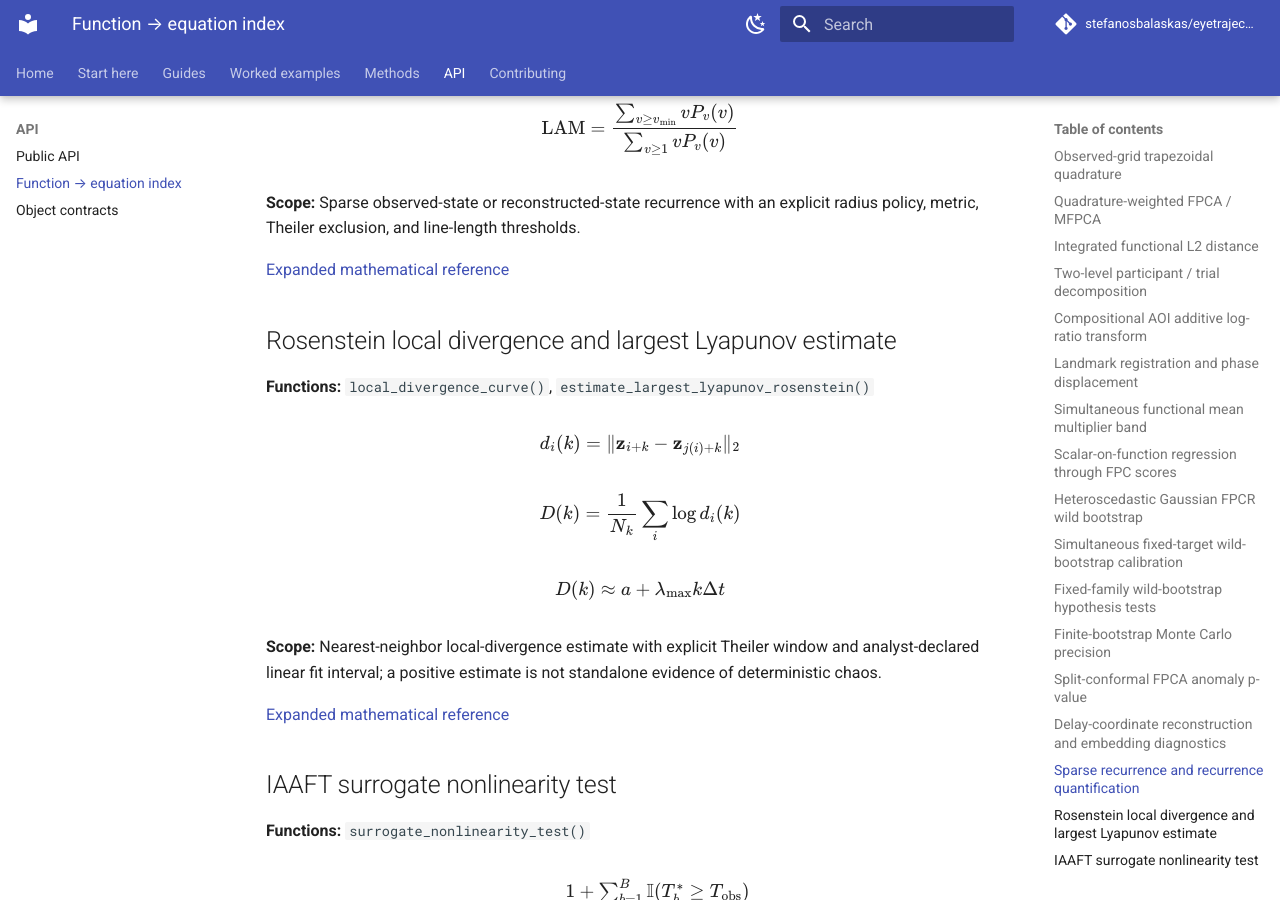
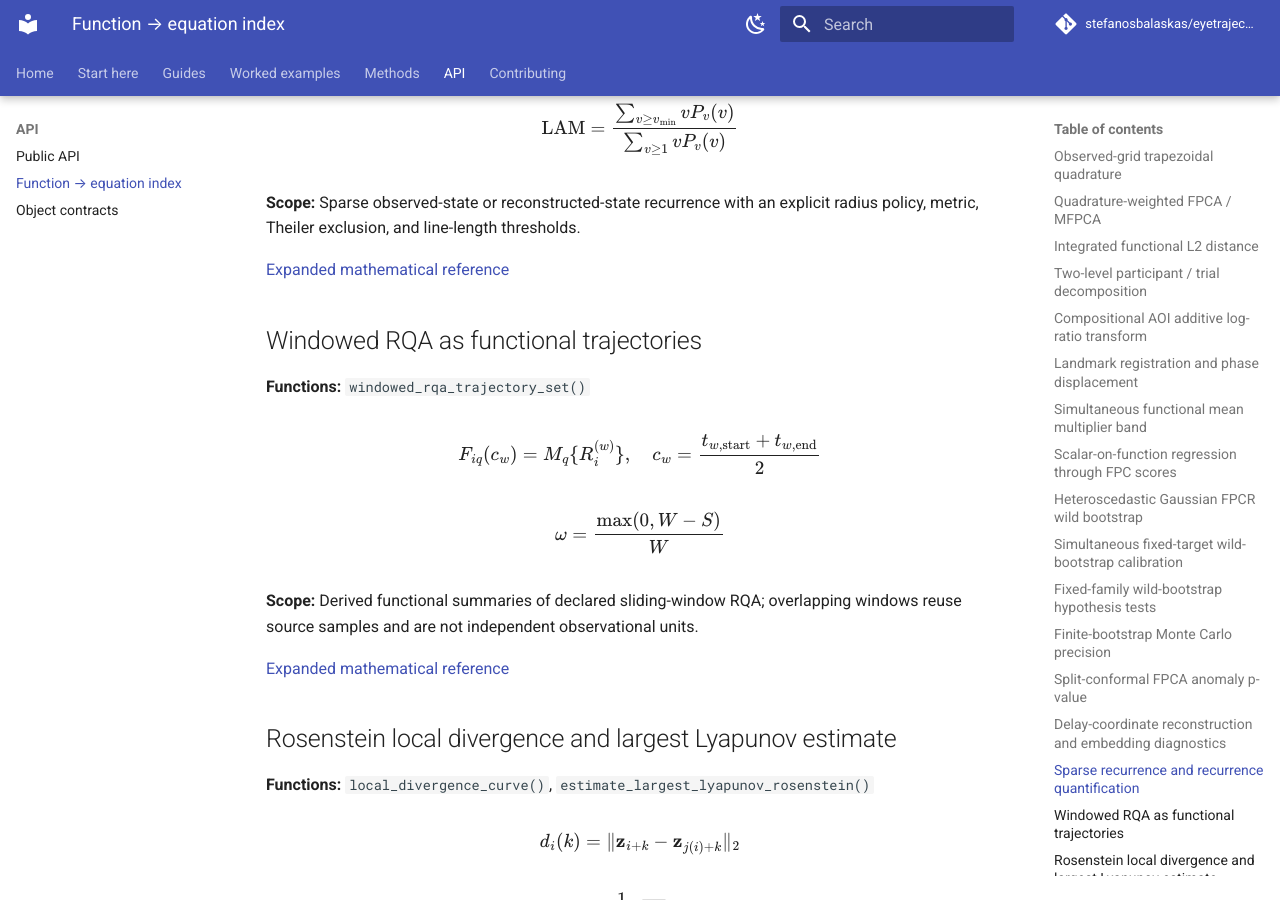
Before and after one commit to stefanosbalaskas/eyetrajectoriespy, an MkDocs documentation site: the page built from docs/reference/function-equation-index.md, in a window 1280 px wide and 900 px high, scrolled down 6296 px. Built offline with MkDocs 1.6.1 and Material for MkDocs 9.7.7, drawn with Linux system fonts in a browser that asks for light colours; comment, search, counter and statistics services are not loaded.

Commit message:
Regenerate 0.24 site equation index

```diff
--- a/docs/reference/function-equation-index.md
+++ b/docs/reference/function-equation-index.md
@@ -252,6 +252,22 @@ $$
 
 [Expanded mathematical reference](../methods/mathematical-reference.md#recurrence)
 
+## Windowed RQA as functional trajectories
+
+**Functions:** `windowed_rqa_trajectory_set()`
+
+$$
+F_{iq}(c_w)=M_q\{R_i^{(w)}\},\quad c_w=\frac{t_{w,\mathrm{start}}+t_{w,\mathrm{end}}}{2}
+$$
+
+$$
+\omega=\frac{\max(0,W-S)}{W}
+$$
+
+**Scope:** Derived functional summaries of declared sliding-window RQA; overlapping windows reuse source samples and are not independent observational units.
+
+[Expanded mathematical reference](../methods/mathematical-reference.md#functional-rqa-trajectories)
+
 ## Rosenstein local divergence and largest Lyapunov estimate
 
 **Functions:** `local_divergence_curve()`, `estimate_largest_lyapunov_rosenstein()`
```
